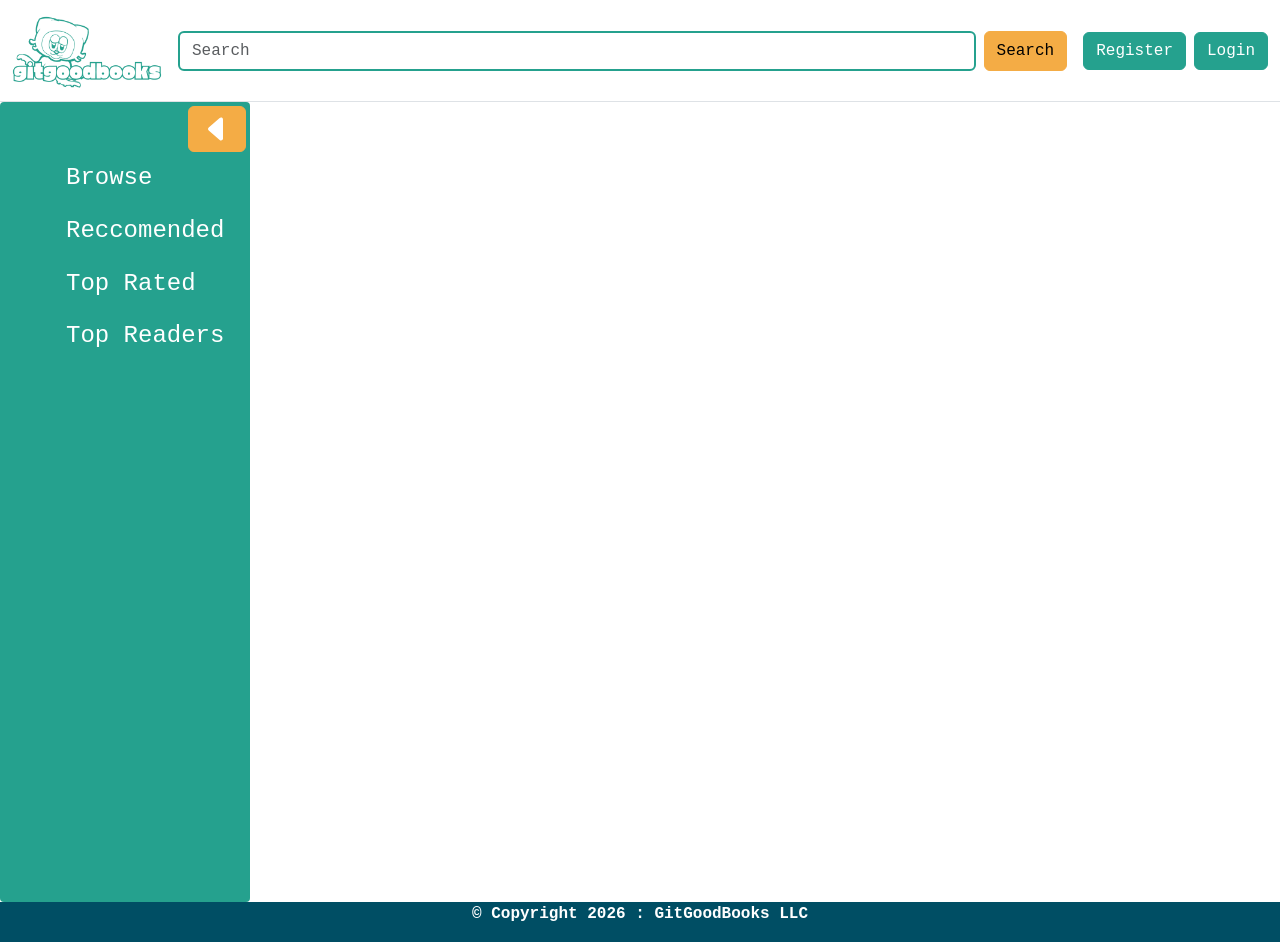
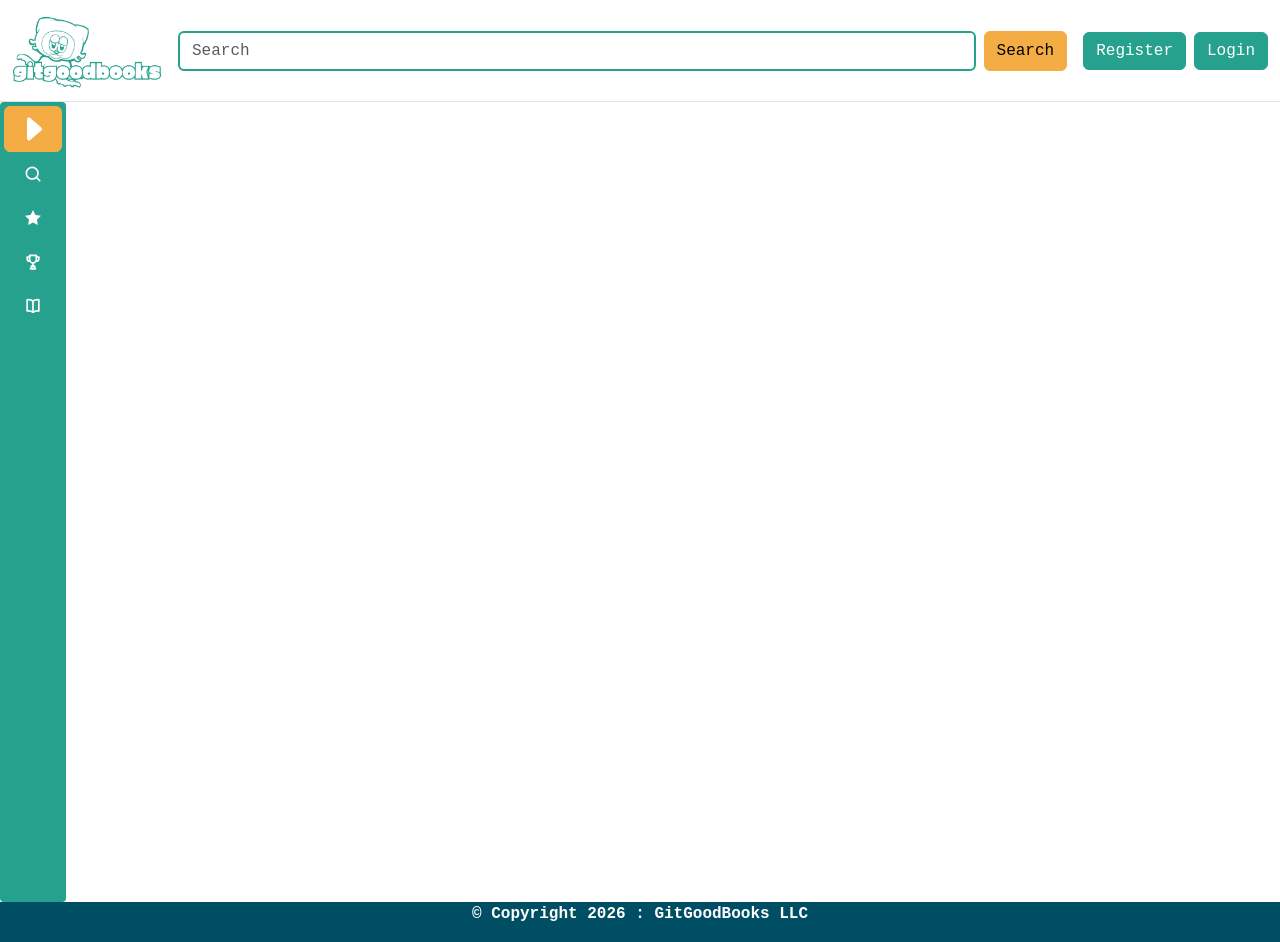
Before and after one commit to Epion42/gitgoodbooks, a Node server app: page /home in a window 1280 px wide. Run offline with Node 20, Linux system fonts and the light colour scheme; some libraries are stand-ins or nearby versions.

Commit message:
UI fixes (#127)

```diff
--- a/ProjectSourceCode/resources/css/styles.css
+++ b/ProjectSourceCode/resources/css/styles.css
@@ -1,197 +1,260 @@
 /* https://coolors.co/004e64-25a18e-9fffcb-f4ac45-fff2f1 */
 /* Website color palette */
 :root {
-    --dark-teal: #004E64FF;
-    --verdigris: #25A18E;
-    --hover-verdigris: #4DDB99;
-    --aquamarine: #9FFFCBFF;
-    --honey-bronze: #F4AC45FF;
-    --hover-honey-bronze: #F7C278;
-    --lavendar-blush: #FFF2F1FF;
+  --dark-teal: #004e64ff;
+  --verdigris: #25a18e;
+  /* Darker than the base green so white text stays readable on hover. */
+  --hover-verdigris: #1c7a6c;
+  --aquamarine: #9fffcbff;
+  --honey-bronze: #f4ac45ff;
+  --hover-honey-bronze: #f7c278;
+  --active-honey-bronze: #d98e2b;
+  --lavendar-blush: #fff2f1ff;
   --hover-lavendar-blush: #e6b6b3;
 }
 
 /* Navbar */
-#navSearch{ /*font for some reason the color wont change */
-    font-family: 'Courier New', Courier, monospace;
+#navSearch {
+  font-family: "Courier New", Courier, monospace;
   color: black;
   border: 2px solid #25a18e;
 }
 
-.navbar-logo{
+.navbar-logo {
   object-fit: cover;
   max-width: 150px;
   max-height: 150px;
 }
-.navbar-brand{
+.navbar-brand {
   margin-right: 0px;
 }
 
-/* Color presets for buttons and elements */
-.btn-primary{
-    font-family: 'Courier New', Courier, monospace;
-    color: white;
-    border-color: var(--verdigris);
-    background-color: var(--verdigris);
-}
-.btn-primary:hover{
-  border-color: var(--hover-verdigris);
-  background-color: var(--hover-verdigris);
+/* Color presets for buttons and elements.
+   Use Bootstrap's button variables so hover, focus, active and checked states
+   all stay on-theme instead of falling back to Bootstrap's blue/grey. */
+.btn-primary {
+  --bs-btn-color: #fff;
+  --bs-btn-bg: var(--verdigris);
+  --bs-btn-border-color: var(--verdigris);
+  --bs-btn-hover-color: #fff;
+  --bs-btn-hover-bg: var(--hover-verdigris);
+  --bs-btn-hover-border-color: var(--hover-verdigris);
+  --bs-btn-focus-shadow-rgb: 37, 161, 142;
+  --bs-btn-active-color: #fff;
+  --bs-btn-active-bg: var(--dark-teal);
+  --bs-btn-active-border-color: var(--dark-teal);
+  --bs-btn-disabled-color: #fff;
+  --bs-btn-disabled-bg: var(--verdigris);
+  --bs-btn-disabled-border-color: var(--verdigris);
+  font-family: "Courier New", Courier, monospace;
 }
 
-.btn-secondary{
-    font-family: 'Courier New', Courier, monospace;
-    color: black;
-    border-color: var(--honey-bronze);
-    background-color: var(--honey-bronze);
-}
-.btn-secondary:hover{
-  border-color: var(--hover-honey-bronze);
-  background-color: var(--hover-honey-bronze);
+.btn-secondary {
+  --bs-btn-color: #000;
+  --bs-btn-bg: var(--honey-bronze);
+  --bs-btn-border-color: var(--honey-bronze);
+  --bs-btn-hover-color: #000;
+  --bs-btn-hover-bg: var(--hover-honey-bronze);
+  --bs-btn-hover-border-color: var(--hover-honey-bronze);
+  --bs-btn-focus-shadow-rgb: 244, 172, 69;
+  --bs-btn-active-color: #000;
+  --bs-btn-active-bg: var(--active-honey-bronze);
+  --bs-btn-active-border-color: var(--active-honey-bronze);
+  --bs-btn-disabled-color: #000;
+  --bs-btn-disabled-bg: var(--honey-bronze);
+  --bs-btn-disabled-border-color: var(--honey-bronze);
+  font-family: "Courier New", Courier, monospace;
 }
 
-.btn-genre{
-    font-family: 'Courier New', Courier, monospace;
-    color: black;
-    border-color: var(--lavendar-blush);
-    background-color: var(--lavendar-blush);
-}
-.btn-genre:hover{
-    border-color: var(--hover-lavendar-blush);
-    background-color: var(--hover-lavendar-blush);
+.btn-genre {
+  --bs-btn-color: #000;
+  --bs-btn-bg: var(--lavendar-blush);
+  --bs-btn-border-color: var(--hover-lavendar-blush);
+  --bs-btn-hover-color: #000;
+  --bs-btn-hover-bg: var(--hover-lavendar-blush);
+  --bs-btn-hover-border-color: var(--hover-lavendar-blush);
+  --bs-btn-focus-shadow-rgb: 230, 182, 179;
+  --bs-btn-active-color: #fff;
+  --bs-btn-active-bg: var(--dark-teal);
+  --bs-btn-active-border-color: var(--dark-teal);
+  font-family: "Courier New", Courier, monospace;
 }
 
 /* Body */
-body{
-    background-color: var(white);
+body {
+  background-color: #fff;
   font-family: "Courier New", "Lucida Console", monospace;
   font-weight: bold;
 }
 
 /* Sidebar quick-nav */
-#sidebar{
+#sidebar {
   height: 100vh;
   width: 250px;
   background-color: var(--verdigris);
+  color: #fff;
 
   padding: 0px;
   margin-right: 0px;
   font-size: 16px;
-    transition: 300ms ease-in-out;
+  transition: width 300ms ease-in-out;
   overflow: hidden;
 }
 
-#sidebar svg{
+#sidebar svg {
   flex-shrink: 0;
-  flex-grow: 1;
-  display: flex;
-  color:white;
-  transition: 150ms ease;
+  color: white;
+  transition: rotate 150ms ease;
 }
 
-#sidebar li{
-  padding-left: 50px;
-  transition: 200ms ease-in;
-  border-color: var(--verdigris);
-}
-#sidebar li:hover{
-  background-color: var(--hover-verdigris);
-  transition: 200ms ease-in-out;
-  border-left: solid var(--aquamarine) 6px;
+#sidebar .sidebar-toggle svg {
+  width: 32px;
+  height: 32px;
 }
 
-#sidebar a{
-  color: white;
+#sidebar .sidebar-icon {
+  width: 1.25rem;
+  height: 1.25rem;
+  flex: 0 0 1.25rem;
 }
 
-#sidebar.collapsed{
+#sidebar .nav-link {
+  display: flex;
+  align-items: center;
+  gap: 0.75rem;
+  padding: 0.5rem 0.75rem;
+  white-space: nowrap;
+}
+
+#sidebar li {
+  /* Reserve the border width so hovering doesn't shift the links. */
+  padding-left: 0.5rem;
+  border-left: 6px solid transparent;
+  transition:
+    background-color 200ms ease-in-out,
+    border-color 200ms ease-in-out;
+}
+#sidebar li:hover {
+  background-color: var(--hover-verdigris);
+  border-left-color: var(--aquamarine);
+}
+
+#sidebar a,
+#sidebar a:hover {
+  color: #fff;
+}
+
+#sidebar.collapsed {
   width: 66px;
 }
 
-#sidebar.collapsed svg{
+#sidebar.collapsed .sidebar-toggle svg {
   rotate: 180deg;
 }
 
-#sidebar.collapsed li:hover{
+#sidebar.collapsed .sidebar-toggle-row {
+  justify-content: center;
+}
+
+#sidebar.collapsed li {
+  padding-left: 0;
+  border-left-width: 0;
+}
+
+/* Icons stay visible; only the labels are hidden while collapsed. */
+#sidebar.collapsed .nav-link {
+  justify-content: center;
+  gap: 0;
+  padding-left: 0;
+  padding-right: 0;
+}
+
+#sidebar.collapsed .sidebar-label {
+  display: none;
+}
+
+#sidebar.collapsed li:hover {
   background-color: var(--verdigris);
-  border-color: var(--verdigris);
 }
 
 /* Homepage */
-.carousel-control-prev svg, .carousel-control-next svg{
+.carousel-control-prev svg,
+.carousel-control-next svg {
   color: var(--verdigris);
 }
 
-#mainpage .book-row{
+#mainpage .book-row {
   height: 300px;
 }
 
-#mainpage img{
-  width:120px;
+#mainpage img {
+  width: 120px;
   height: 100%;
 }
 
-#mainpage .card{
+#mainpage .card {
   max-width: 540px;
   height: 250px;
 }
 
-#mainpage .card > .row{
+#mainpage .card > .row {
   overflow: hidden;
 }
 
-.card-image{
+.card-image {
   display: flex;
   align-items: center;
   justify-content: center;
 }
 
 /* Books */
-.book-row{
+.book-row {
   background-color: var(--aquamarine);
 }
 
-.book-category{
+.book-category {
   background-color: var(--lavendar-blush);
 }
 
 /* Genres */
-.genre-card{
+.genre-card {
   background-color: var(--lavendar-blush);
   border-color: var(--hover-lavendar-blush);
-    transition: ease 200ms;
+  color: inherit;
+  transition: background-color 200ms ease;
 }
-.genre-card:hover{
+.genre-card:hover {
+  background-color: var(--hover-lavendar-blush);
+  color: inherit;
+}
+
+a.genre-link {
+  padding: 2px 5px 2px 5px;
+  background-color: var(--lavendar-blush);
+  color: #000;
+  text-decoration: none;
+  transition: background-color 200ms ease;
+}
+a.genre-link:hover {
+  background-color: var(--hover-lavendar-blush);
+  color: #000;
+}
+
+.taste-bar {
   background-color: var(--hover-lavendar-blush);
 }
 
-a.genre-link{
-    padding: 2px 5px 2px 5px;
+.genre {
   background-color: var(--lavendar-blush);
-    color: black;
-    text-decoration: none;
-    transition: ease 200ms;
-}
-a.genre-link:hover{
-    background-color: var(--hover-lavendar-blush);
-}
-
-.taste-bar{
-    background-color: var(--hover-lavendar-blush);
-}
-
-.genre{
-    background-color: var(--lavendar-blush);
-    color: black;
+  color: #000;
 }
 
 /* Footer */
-footer{
-    font-family: 'Courier New', Courier, monospace;
+footer {
+  font-family: "Courier New", Courier, monospace;
   background-color: var(--dark-teal);
-
 }
-footer p{
+footer p {
   color: white;
 }
 
--- a/ProjectSourceCode/resources/js/script.js
+++ b/ProjectSourceCode/resources/js/script.js
@@ -1,11 +1,18 @@
 // This is the client-side JS
 const sidebar = document.querySelector("#sidebar");
+const sidebarToggle = document.querySelector("[data-sidebar-toggle]");
 
 function toggleSidebar() {
-  sidebar.classList.toggle("collapsed");
-  Array.from(sidebar.getElementsByClassName("nav-link")).forEach((a) => {
-    a.classList.toggle("disabled");
-  });
+  if (!sidebar) return;
+
+  const collapsed = sidebar.classList.toggle("collapsed");
+  if (sidebarToggle) {
+    sidebarToggle.setAttribute("aria-expanded", String(!collapsed));
+    sidebarToggle.setAttribute(
+      "aria-label",
+      collapsed ? "Expand sidebar" : "Collapse sidebar",
+    );
+  }
 }
 
 const carouselTracks = document.querySelectorAll("[data-carousel-track]");
--- a/ProjectSourceCode/views/pages/book.hbs
+++ b/ProjectSourceCode/views/pages/book.hbs
@@ -1,4 +1,5 @@
 {{! Book Detail Page Template }}
+<div class="container py-4">
   <div class="d-flex gap-4">
     {{#if book.thumbnail }}
       <img src="{{book.thumbnail}}" alt="Cover of {{book.title}}" width="128" />
@@ -100,3 +101,4 @@
   </section>
 
   {{> journalTracker}}
+</div>
--- a/ProjectSourceCode/views/pages/followers.hbs
+++ b/ProjectSourceCode/views/pages/followers.hbs
@@ -49,7 +49,7 @@
             <a class="link-body-emphasis text-decoration-none fw-semibold"
                href="/profile/{{username}}">{{username}}</a>
             {{#unless isPublic }}
-              <span class="badge text-bg-secondary ms-1">Private</span>
+              <span class="badge genre ms-1">Private</span>
             {{/unless }}
           </div>
           {{#if ../currentUser }}
@@ -58,7 +58,7 @@
                 <form method="post" action="/profile/{{username}}/{{followAction}}">
                   <input type="hidden" name="returnTo" value="{{../returnTo}}" />
                   {{#if isFollowedByViewer }}
-                    <button type="submit" class="btn btn-sm btn-outline-secondary">Unfollow</button>
+                    <button type="submit" class="btn btn-sm btn-secondary">Unfollow</button>
                   {{else}}
                     <button type="submit" class="btn btn-sm btn-primary">Follow</button>
                   {{/if }}
--- a/ProjectSourceCode/views/pages/home.hbs
+++ b/ProjectSourceCode/views/pages/home.hbs
@@ -2,7 +2,7 @@
 <div class="row">
   {{> sidebar}}
 
-  <div class="col">
+  <div class="col py-4 px-3">
     <div id="mainpage" class="row row-cols-1 g-3">
       {{! An array of rows for the homepages, each 3 Slides that are arrays, each of them having an array of 3 books}}
       {{#each HomepageBookRow }}
@@ -35,8 +35,10 @@
                         <div class="card mb-3">
                           <div class="row g-0">
                             <div class="col-auto card-image">
-                              <a href="/books">
-                                <img src="{{thumbnail}}" class="img-fluid rounded-start" alt="Examplebook">
+                              <a href="/books/{{bookId}}">
+                                <img src="{{thumbnail}}"
+                                     class="img-fluid rounded-start"
+                                     alt="Cover of {{title}}">
                               </a>
                             </div>
                             <div class="col">
@@ -55,7 +57,7 @@
                       <p class="card-text">
                         <small class="text-body-secondary">
                           {{#each categories }}
-                            <span class="genre badge me-1">{{this}} that</span>
+                            <span class="genre badge me-1">{{this}}</span>
                           {{/each}}
                         </small>
                       </p>
@@ -69,8 +71,6 @@
                   </div>
                 </div>
               {{/each}}
-              <div class="carousel-item">gug</div>
-              <div class="carousel-item">gug</div>
             </div>
             <button class="carousel-control-prev"
                     type="button"
--- a/ProjectSourceCode/views/pages/profile-edit.hbs
+++ b/ProjectSourceCode/views/pages/profile-edit.hbs
@@ -69,7 +69,6 @@
     </div>
 
     <button type="submit" class="btn btn-primary">Save changes</button>
-    <a class="btn btn-outline-secondary"
-       href="/profile/{{currentUser.username}}">Cancel</a>
+    <a class="btn btn-secondary" href="/profile/{{currentUser.username}}">Cancel</a>
   </form>
 </div>
--- a/ProjectSourceCode/views/pages/register.hbs
+++ b/ProjectSourceCode/views/pages/register.hbs
@@ -1,6 +1,6 @@
 {{! Register Page Template }}
+<link rel="stylesheet" href="/resources/css/login.css" />
 <div class="container py-4">
-  <link rel="stylesheet" href="/resources/css/login.css" />
   <div class="auth-page">
     <h1 class="mb-4">Create Account</h1>
     {{#if error }}
--- a/ProjectSourceCode/views/pages/taste.hbs
+++ b/ProjectSourceCode/views/pages/taste.hbs
@@ -8,7 +8,7 @@
     <h2 class="h4 mb-3">Your top genres</h2>
     {{#each liked }}
       <div class="mb-3 col-12 col-md-8">
-        <div class="d-flex justify-content-between">
+        <div class="d-flex justify-content-between mb-1">
           <a class="genre-link rounded-pill" href="/browse/{{slug}}">{{name}}</a>
           <span class="text-muted">{{percent}}%</span>
         </div>
@@ -31,8 +31,7 @@
     <section class="mb-5">
       <h2 class="h4 mb-3">Not for you</h2>
       {{#each disliked }}
-        <a href="/browse/{{slug}}"
-           class="badge text-bg-secondary text-decoration-none me-1">{{name}}</a>
+        <a href="/browse/{{slug}}" class="badge genre text-decoration-none me-1">{{name}}</a>
       {{/each}}
     </section>
   {{/if}}
--- a/ProjectSourceCode/views/partials/journalTracker.hbs
+++ b/ProjectSourceCode/views/partials/journalTracker.hbs
@@ -57,7 +57,7 @@ Update{{else}}Add to journal{{/if}}
                class="form-control w-auto"
                min="0"
                placeholder="Page (optional)">
-        <button type="submit" class="btn btn-outline-primary">Add note</button>
+        <button type="submit" class="btn btn-primary">Add note</button>
       </div>
     </form>
 
--- a/ProjectSourceCode/views/partials/sidebar.hbs
+++ b/ProjectSourceCode/views/partials/sidebar.hbs
@@ -1,32 +1,91 @@
 <!-- Sidebar partial-->
-<div id="sidebar" class="col-auto sticky-top rounded-1">
+<div id="sidebar" class="col-auto sticky-top rounded-1 collapsed">
 
-  <div class="d-grid gap-2 d-md-flex justify-content-md-end p-1">
+  <div class="sidebar-toggle-row d-grid gap-2 d-md-flex justify-content-md-end p-1">
     <!--Toggle Sidebar Button-->
-    <button class="btn btn-secondary" type="button" onclick="toggleSidebar()">
+    <button class="btn btn-secondary sidebar-toggle"
+            type="button"
+            data-sidebar-toggle
+            onclick="toggleSidebar()"
+            aria-controls="sidebarNav"
+            aria-expanded="false"
+            aria-label="Expand sidebar">
       <svg xmlns="http://www.w3.org/2000/svg"
            width="32"
            height="32"
            fill="currentColor"
            class="bi bi-caret-left-fill"
-           viewBox="0 0 16 16">
+           viewBox="0 0 16 16"
+           aria-hidden="true">
         <path d="m3.86 8.753 5.482 4.796c.646.566 1.658.106 1.658-.753V3.204a1 1 0 0 0-1.659-.753l-5.48 4.796a1 1 0 0 0 0 1.506z" />
       </svg>
     </button>
   </div>
+
   <!--Quick Navigation-->
-  <ul class="nav flex-column">
+  <ul id="sidebarNav" class="nav flex-column">
     <li class="nav-item h4">
-      <a class="nav-link" href="/browse">Browse</a>
+      <a class="nav-link" href="/browse" title="Browse">
+        <svg class="sidebar-icon"
+             viewBox="0 0 24 24"
+             fill="none"
+             stroke="currentColor"
+             stroke-width="2"
+             stroke-linecap="round"
+             stroke-linejoin="round"
+             aria-hidden="true">
+          <circle cx="11" cy="11" r="7" />
+          <path d="m20 20-3.5-3.5" />
+        </svg>
+        <span class="sidebar-label">Browse</span>
+      </a>
     </li>
     <li class="nav-item h4">
-      <a class="nav-link" href="#">Reccomended</a>
+      <a class="nav-link" href="/recommendations" title="Recommended">
+        <svg class="sidebar-icon"
+             viewBox="0 0 24 24"
+             fill="currentColor"
+             aria-hidden="true">
+          <path d="M12 2.5l2.9 6 6.6.9-4.8 4.6 1.2 6.5L12 17.4 6.1 20.5l1.2-6.5-4.8-4.6 6.6-.9z" />
+        </svg>
+        <span class="sidebar-label">Recommended</span>
+      </a>
     </li>
     <li class="nav-item h4">
-      <a class="nav-link" href="#">Top Rated</a>
+      <a class="nav-link" href="#" title="Top Rated">
+        <svg class="sidebar-icon"
+             viewBox="0 0 24 24"
+             fill="none"
+             stroke="currentColor"
+             stroke-width="2"
+             stroke-linecap="round"
+             stroke-linejoin="round"
+             aria-hidden="true">
+          <path d="M8 4h8v5a4 4 0 0 1-8 0V4z" />
+          <path d="M8 6H5v2a3 3 0 0 0 3 3" />
+          <path d="M16 6h3v2a3 3 0 0 1-3 3" />
+          <path d="M12 13v4" />
+          <path d="M9 20h6" />
+          <path d="M10 17h4v3h-4z" />
+        </svg>
+        <span class="sidebar-label">Top Rated</span>
+      </a>
     </li>
     <li class="nav-item h4">
-      <a class="nav-link" href="#">Top Readers</a>
+      <a class="nav-link" href="#" title="Top Readers">
+        <svg class="sidebar-icon"
+             viewBox="0 0 24 24"
+             fill="none"
+             stroke="currentColor"
+             stroke-width="2"
+             stroke-linecap="round"
+             stroke-linejoin="round"
+             aria-hidden="true">
+          <path d="M12 6c-2-1.5-4.5-2-7-1.5V18c2.5-.5 5 0 7 1.5 2-1.5 4.5-2 7-1.5V4.5C16.5 4 14 4.5 12 6z" />
+          <path d="M12 6v13.5" />
+        </svg>
+        <span class="sidebar-label">Top Readers</span>
+      </a>
     </li>
   </ul>
 </div>
--- a/ProjectSourceCode/views/partials/title.hbs
+++ b/ProjectSourceCode/views/partials/title.hbs
@@ -1,3 +1 @@
-<title>GitGoodBooks
-  {{#if tab_name }}
-  - {{tab_name}}{{/if}}</title>
+<title>GitGoodBooks{{#if tab_name }} - {{tab_name}}{{/if}}</title>
```
Also changed, not shown: ProjectSourceCode/resources/css/login.css (+1 -7 lines), 1 other file. Lines whose indentation alone changed are shown as unchanged.
